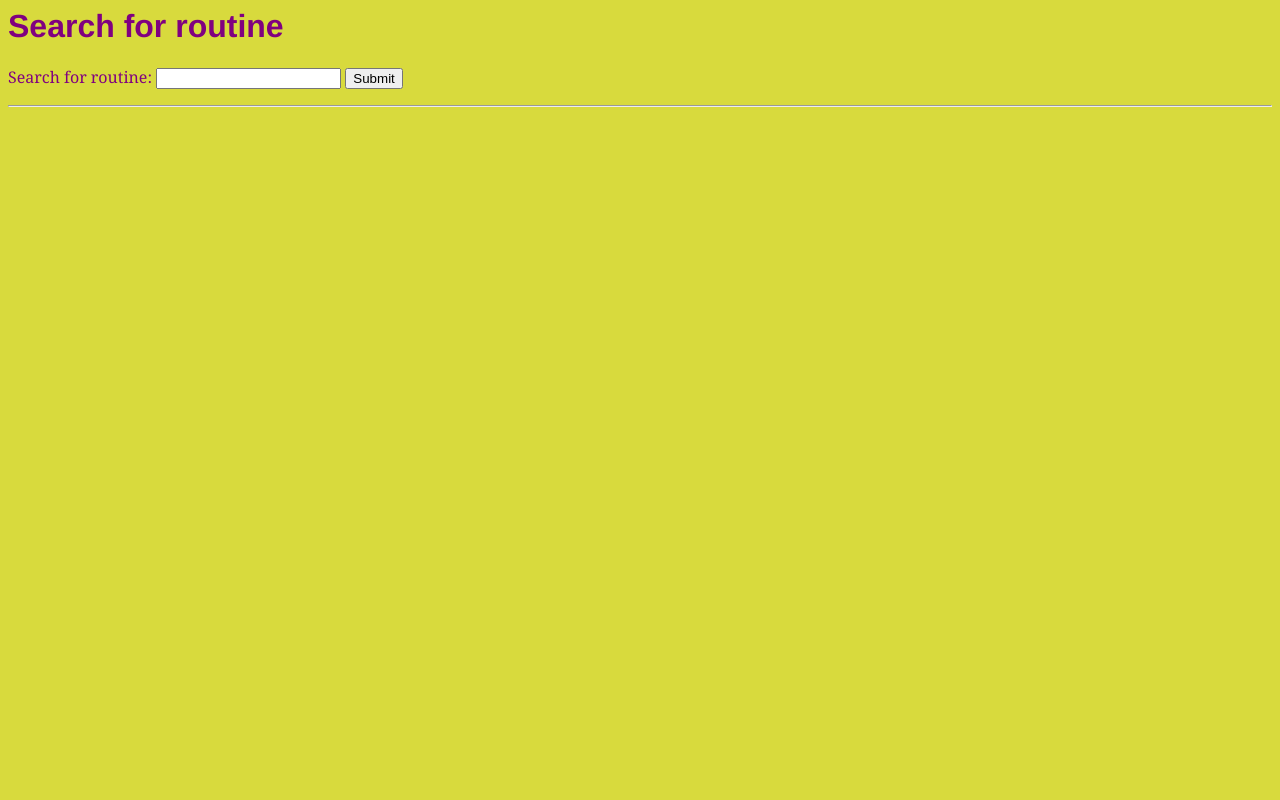
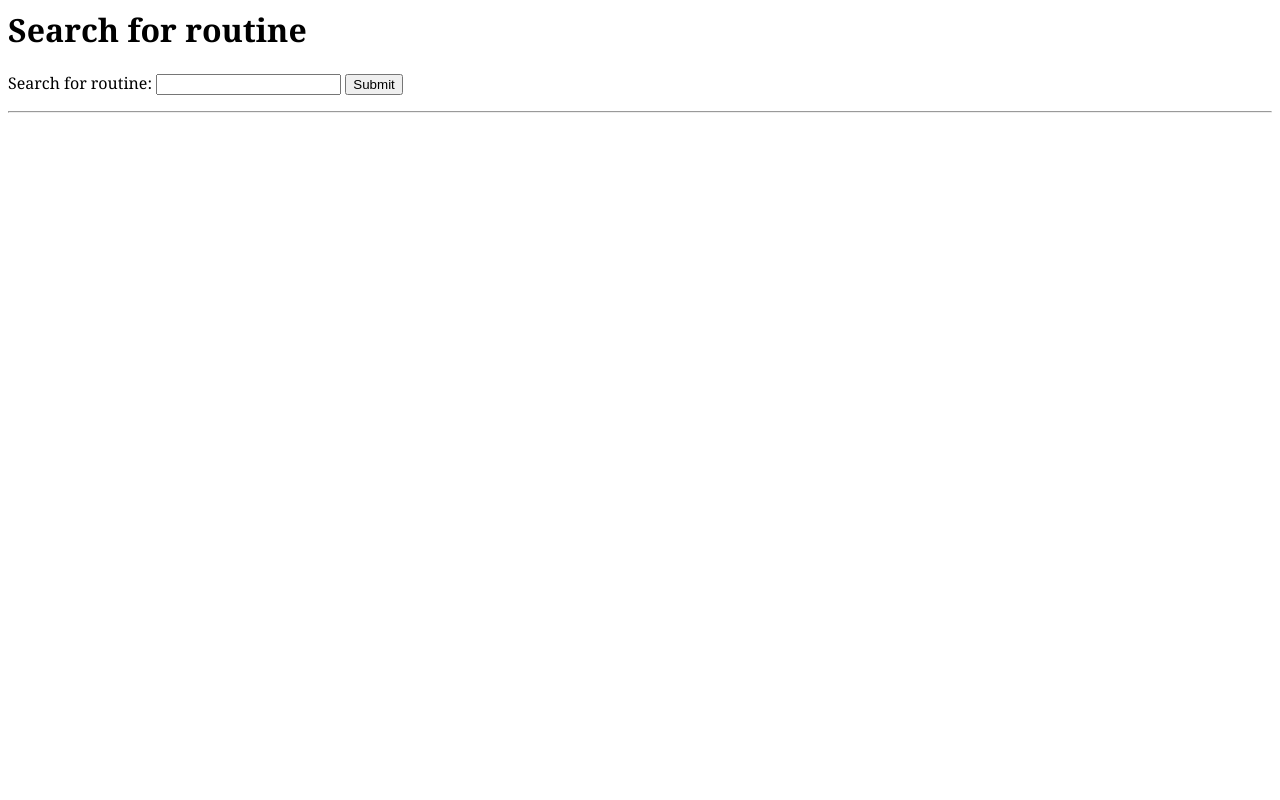
Before and after one commit to BackupTheBerlios/banane-svn, a PHP site: page /searchform.html in a window 1280 px wide. Run offline with PHP 8.4, Linux system fonts and the light colour scheme.

Commit message:
font size experiments

```diff
--- a/trunk/Documentation/PHP/bananestyle.css
+++ b/trunk/Documentation/PHP/bananestyle.css
@@ -2,8 +2,8 @@
   /*padding-left: 11em;*/
   font-family: Georgia, "Times New Roman",
   Times, serif;
-    color: purple;
-    background-color: #d8da3d }
+  color: black;
+  background-color: white } /*#d8da3d }*/
 ul.navbar {
   list-style-type: none;
   padding: 0;
@@ -14,7 +14,8 @@
   width: 9em }
 h1 {
   font-family: Helvetica, Geneva, Arial,
-          SunSans-Regular, sans-serif }
+  SunSans-Regular, sans-serif
+  font-size: 150%}
 code {
   white-space: pre }
 ul.navbar li {
```
Lines whose indentation alone changed are shown as unchanged.
